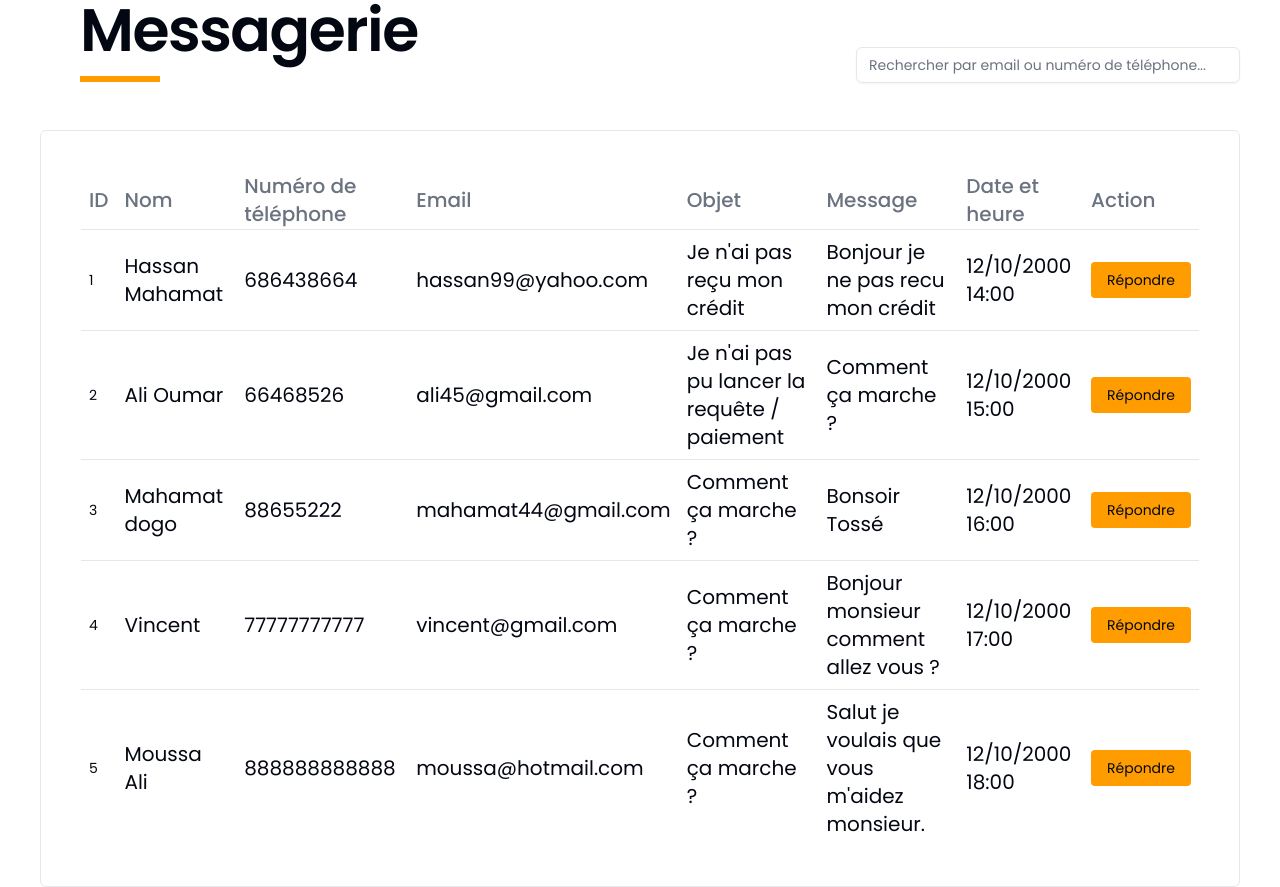
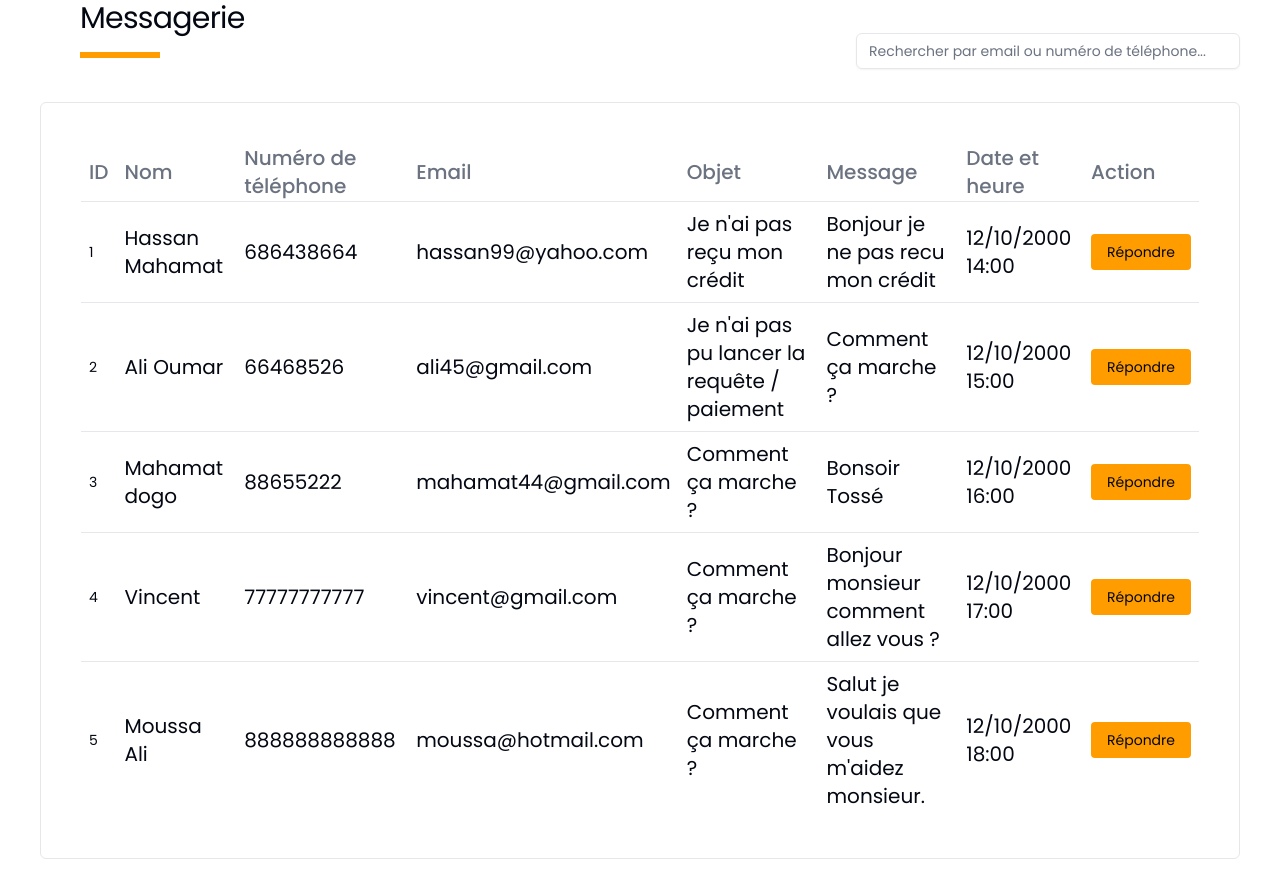
Before and after one commit to tossemoro/tosse-backoffice, a Next.js app: page /messagerie in a window 1280 px wide. After the commit the page ends 859 px from the top, so only its background shows below. Built offline with nearby package versions, Linux system fonts and the light colour scheme.

Commit message:
changement des couleurs hexa en primaire du dashboard-title composant

```diff
--- a/components/global/dashboard-title.tsx
+++ b/components/global/dashboard-title.tsx
@@ -8,9 +8,9 @@ interface Props {
 
 export function DashboardTitle({ title, className }: Props) {
     return (
-        <TypographyH4 className={cn("sm:text-4xl mx-10 lg:text-6xl font-semibold leading-[2rem] sm:leading-[3rem mb-[2rem]", className)}>
+        <TypographyH4 className={cn("sm:text-2xl mx-10 lg:text-3xl leading-6 sm:leading-8 mb-7 font-normal", className)}>
             {title || 'Dashboard titre'}
-            <div className="bg-[#FF9D00] h-1.5 w-[5rem] my-4"></div>
+            <div className="bg-primary h-1.5 w-[5rem] my-4"></div>
         </TypographyH4>
     )
 }
```
